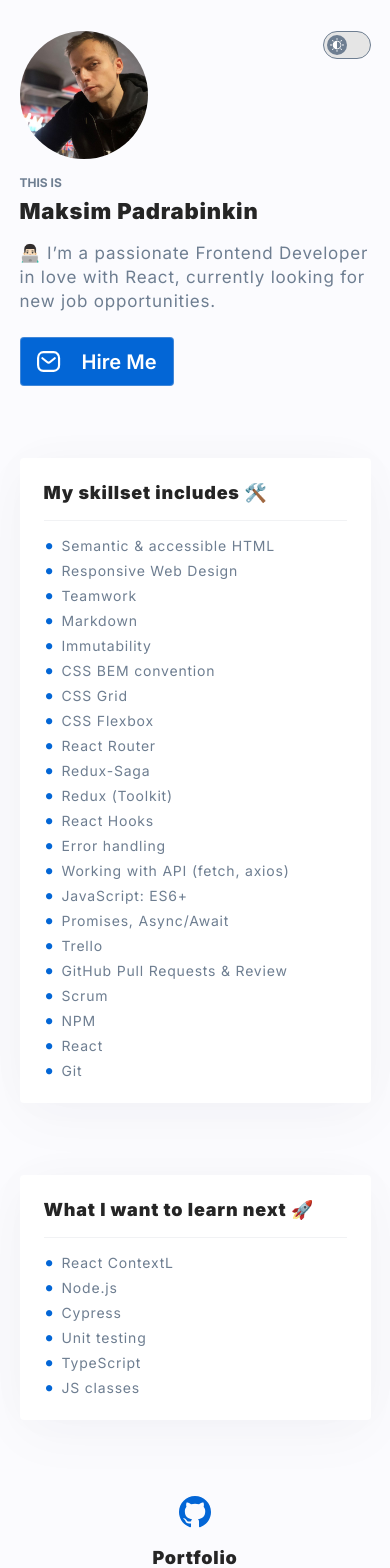
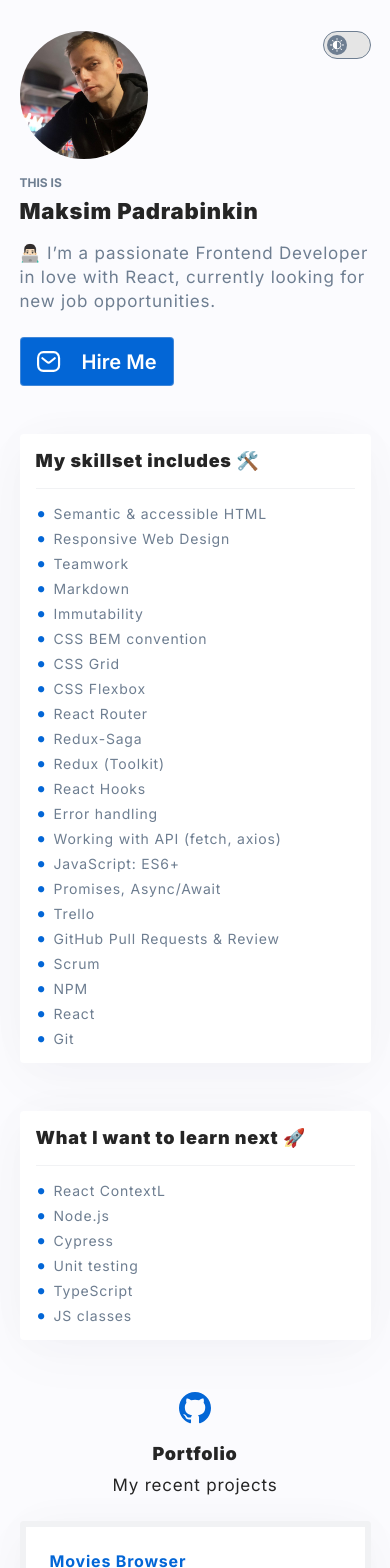
Before and after one commit to maxFadet/personal-homepage, a React (Create React App) app: page / in a window 390 px wide. Shown: the top 1568 px of the page. Built offline with nearby package versions, Linux system fonts and the light colour scheme.

Commit message:
Fixed the vertical spacing between elements on mobile devices

```diff
--- a/src/components/Article/styled.js
+++ b/src/components/Article/styled.js
@@ -9,12 +9,14 @@ export const Container = styled.article`
   padding: 32px;
   border-radius: 4px;
 
+  @media (max-width: 1200px) {
+    padding: 24px;
+    margin: 60px auto 0;
+  }
+
   @media (max-width: 480px) {
     padding: 16px;
-  }
-
-  @media (max-width: 1200px) {
-    padding: 24px;
+    margin: 48px auto 0;
   }
 `;
 
--- a/src/components/Footer/styled.js
+++ b/src/components/Footer/styled.js
@@ -5,7 +5,11 @@ export const Article = styled.footer`
   max-width: 691px;
   width: 100%;
 
-  @media (max-width: 767px) {
+  @media (max-width: 1200px) {
+    padding-top: 84px;
+  }
+
+  @media (max-width: 480px) {
     padding-top: 48px;
   }
 `;
--- a/src/components/ProjectsSection/styled.js
+++ b/src/components/ProjectsSection/styled.js
@@ -11,8 +11,16 @@ export const Container = styled.article`
 
 export const HeaderWrapper = styled.header`
   width: 195px;
-  margin: auto;
+  margin: 72px auto 0;
   text-align: center;
+
+  @media (max-width: 1200px) {
+    margin: 60px auto 0;
+  }
+
+  @media (max-width: 480px) {
+    margin: 48px auto 0;
+  }
 `;
 
 export const GithubMark = styled(GithubIcon)`
```
